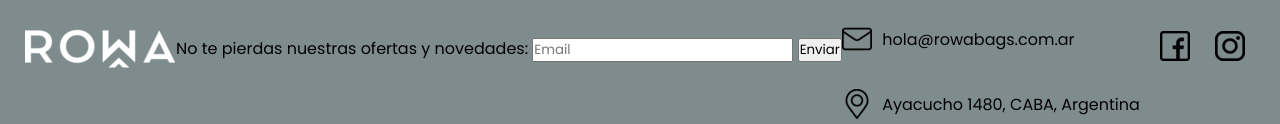
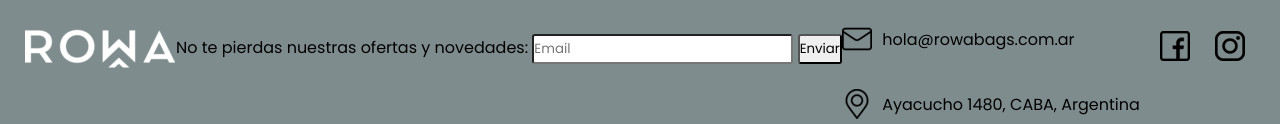
Before and after one commit to chanchoc/coderhouse_frontend, a plain HTML site: page index.html in a window 1280 px wide. Shown: the part 3071-3195 px from the top of the page. Drawn offline with Linux system fonts and the light colour scheme.

Commit message:
Cambios basicos al Footers

```diff
--- a/css/style.css
+++ b/css/style.css
@@ -127,6 +127,11 @@ footer {
 
 .foot {
     height: auto;
+}
+
+.foot input {
+    border-radius: 3px;
+    height: 30px;
 }
 
 .navbar ul li {
--- a/index.html
+++ b/index.html
@@ -133,7 +133,7 @@
                     <div class="newsletter">
                         <form class="newsletter-form">
                             <label for="newsletter">No te pierdas nuestras ofertas y novedades:</label>
-                            <input type="text" name="newsletter" placeholder="Email" />
+                            <input type="text" name="newsletter" placeholder="Email" id="newsletter" />
                             <input type="submit" value="Enviar" />
                         </form>
                     </div>
```
Also changed, not shown: pages/cart.html (+1 -1 lines), pages/login.html (+1 -1 lines), pages/mochilas.html (+1 -1 lines), pages/product.html (+1 -1 lines).
